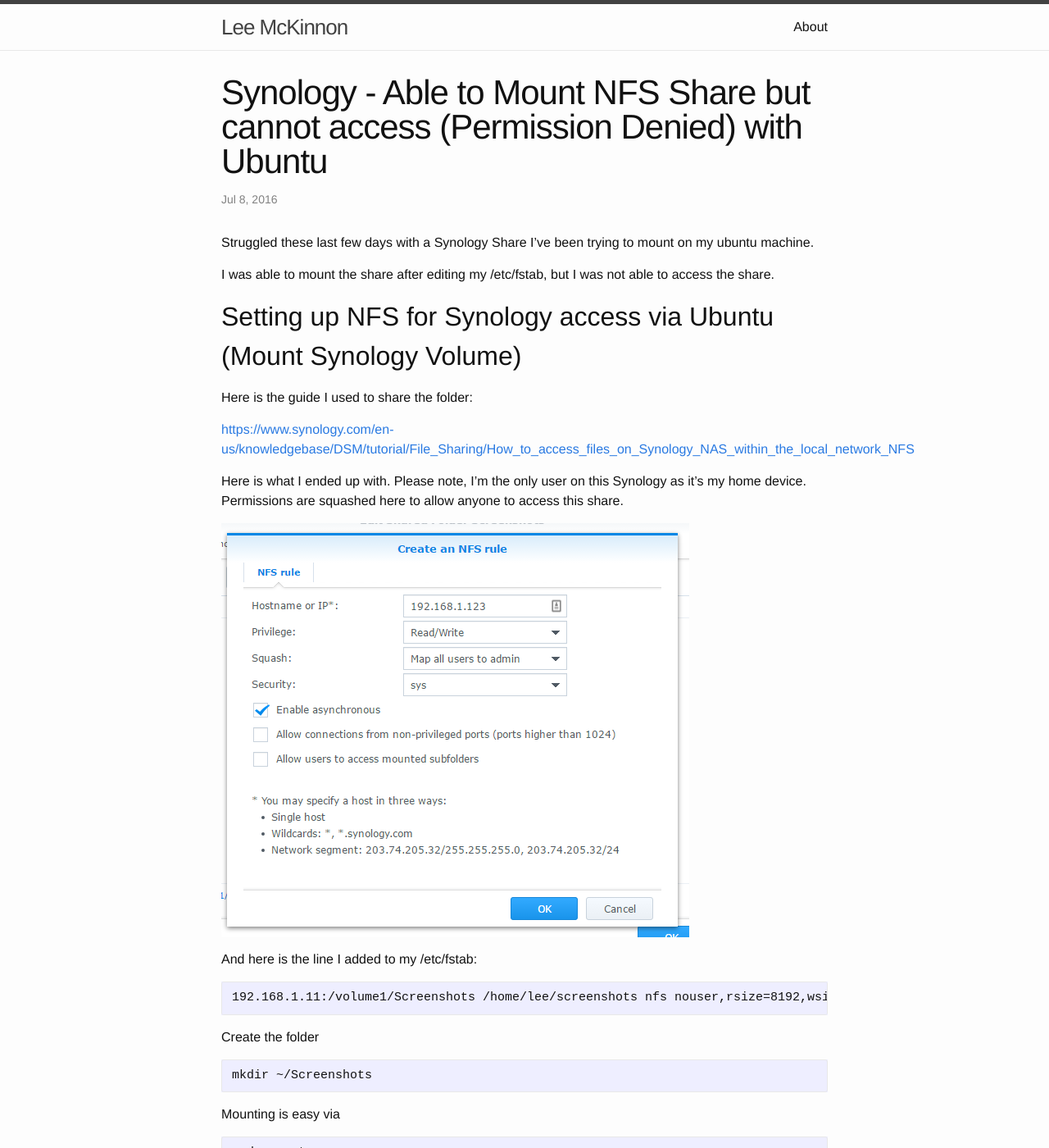
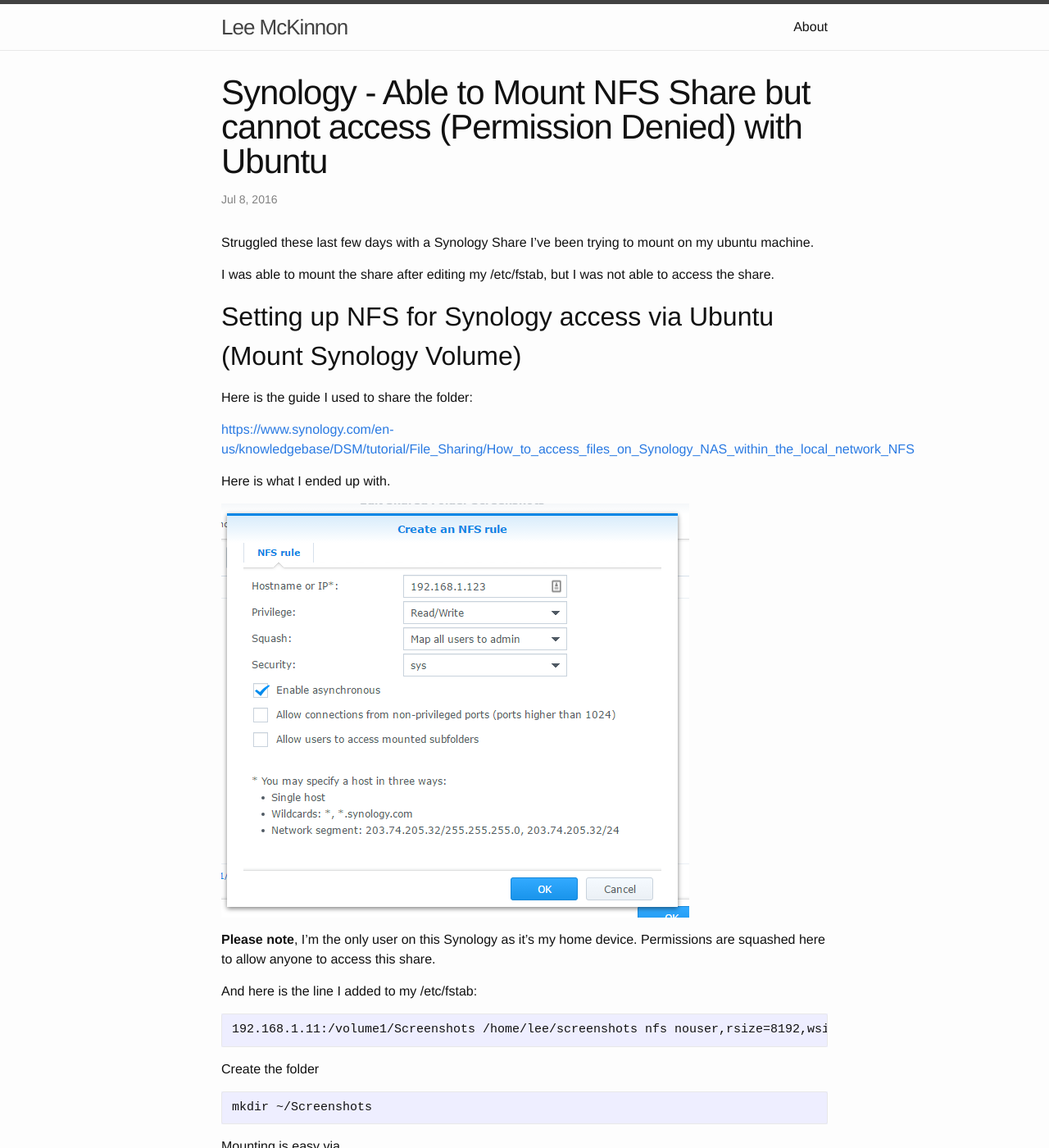
Before and after one commit to leemac/leemac.github.io, a Jekyll site: the page built from _posts/2016-07-08-synology-permission-denied.md, in a window 1280 px wide and 1400 px high. Shown: the whole window at 82% size. Built offline with Jekyll 4.4.1, drawn with Linux system fonts in a browser that asks for light colours.

```diff
--- a/_posts/2016-07-08-synology-permission-denied.md
+++ b/_posts/2016-07-08-synology-permission-denied.md
@@ -13,9 +13,11 @@ Here is the guide I used to share the folder:
 
 [https://www.synology.com/en-us/knowledgebase/DSM/tutorial/File_Sharing/How_to_access_files_on_Synology_NAS_within_the_local_network_NFS](https://www.synology.com/en-us/knowledgebase/DSM/tutorial/File_Sharing/How_to_access_files_on_Synology_NAS_within_the_local_network_NFS)
 
-Here is what I ended up with. Please note, I'm the only user on this Synology as it's my home device. Permissions are squashed here to allow anyone to access this share.
+Here is what I ended up with.
 
 ![Synology UI](/images/synology_permission.png)
+
+**Please note**, I'm the only user on this Synology as it's my home device. Permissions are squashed here to allow anyone to access this share.
 
 And here is the line I added to my /etc/fstab:
 
```
